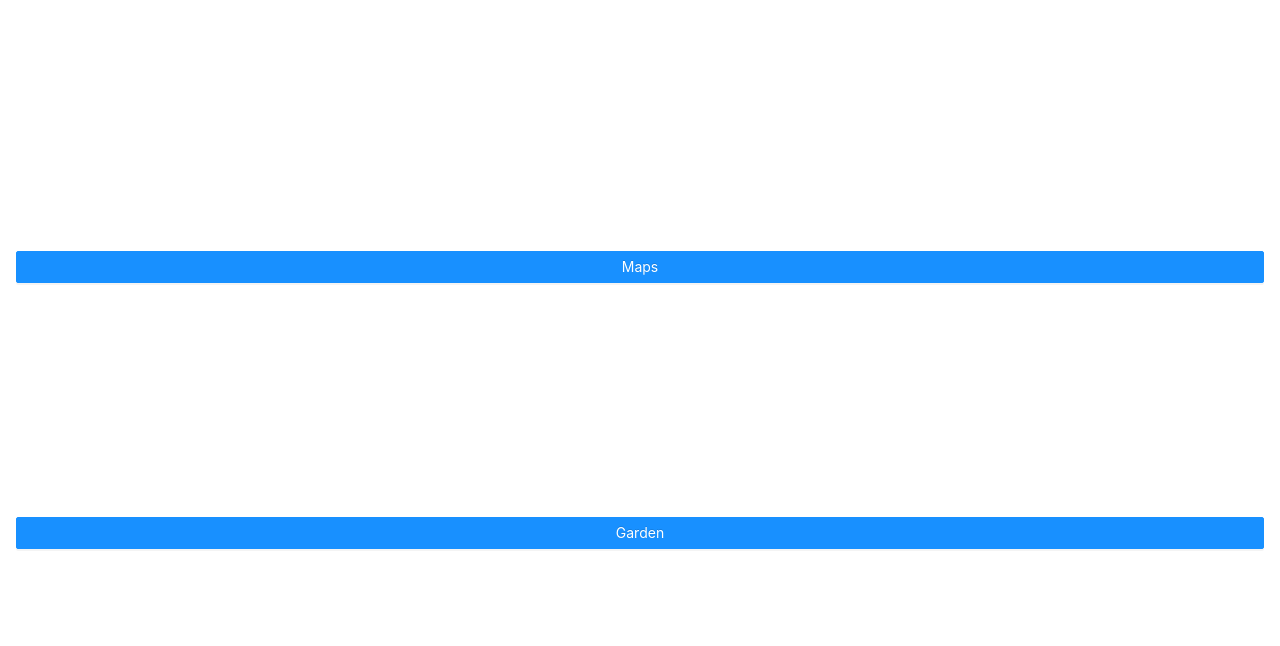
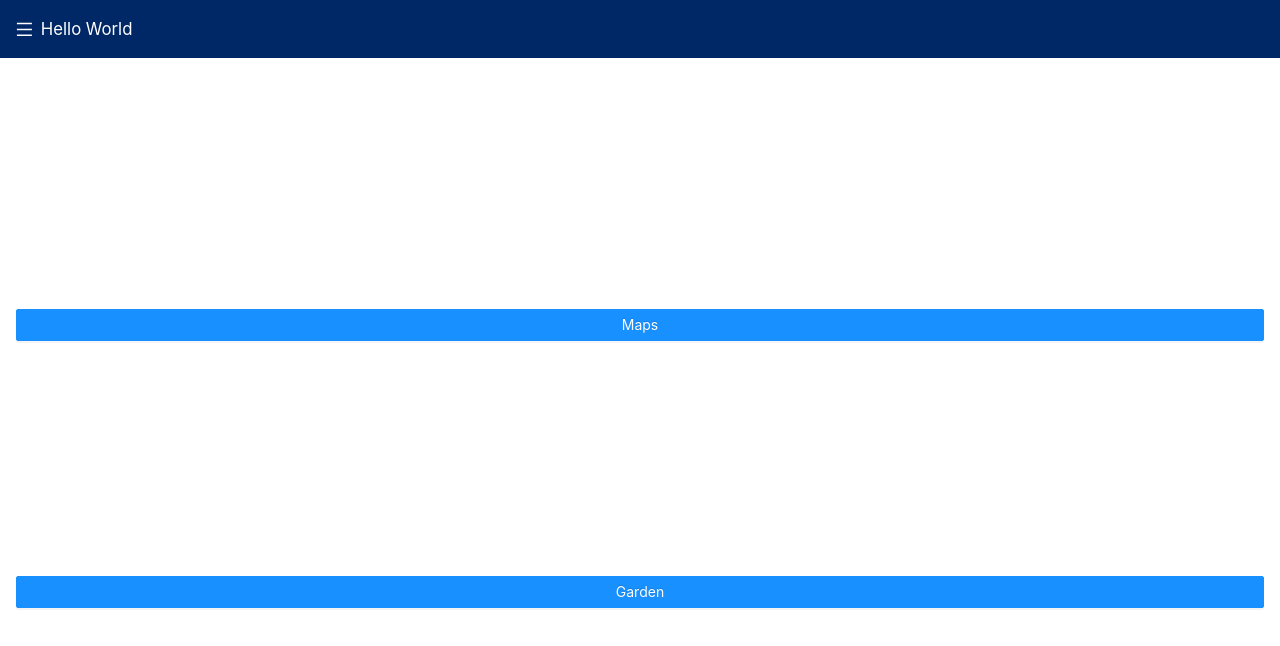
Before and after one commit to 94lite/GovHack-2021, a React (Create React App) app in the folder xample/client/webapp/: page / in a window 1280 px wide. Shown: the top 646 px of the page. Built offline with nearby package versions, Linux system fonts and the light colour scheme.

Commit message:
update template

```diff
--- a/xample/client/webapp/package.json
+++ b/xample/client/webapp/package.json
@@ -3,6 +3,7 @@
   "version": "0.1.0",
   "private": true,
   "dependencies": {
+    "@ant-design/icons": "^4.6.3",
     "@testing-library/jest-dom": "^5.11.4",
     "@testing-library/react": "^11.1.0",
     "@testing-library/user-event": "^12.1.10",
--- a/xample/client/webapp/src/PageContainers/Template.js
+++ b/xample/client/webapp/src/PageContainers/Template.js
@@ -1,15 +1,86 @@
 import React, { useState } from 'react';
+import { Drawer } from "antd";
+import { CloseSquareOutlined, CloseOutlined, MenuOutlined } from '@ant-design/icons';
 import Routes from './Routes';
 
-const container = {
+const header_style = {
+  color: "white",
+  background: "#002766",
+  padding: "16px",
+  fontSize: "larger",
+  display: "flex",
+  alignItems: "center"
+};
+
+const body_style = {
   padding: "16px",
   boxSizing: "border-box"
 };
 
+const menu_head_style = {
+  color: "white",
+  fontSize: "larger"
+};
+
+const menu_item_style = {
+  padding: "8px 16px",
+  borderBottom: "2px solid black",
+  fontSize: "larger"
+};
+
+const menu_items = [
+  ["Journey Planner", <CloseSquareOutlined />],
+  ["Garden", <CloseSquareOutlined />]
+]
+
 export default function Template() {
+  const [menuVis, setMenuVis] = useState(false);
+
+  const renderMenuItems = () => {
+    return menu_items.map(item => {
+
+      return (
+        <div
+          key={item[0]}
+          onClick={() => console.log(item[0])}
+          style={menu_item_style}
+        >
+          {item[1]}<span style={{ marginLeft: "8px" }}>{item[0]}</span>
+        </div>
+      )
+    });
+  }
+
   return (
-    <div style={container}>
-      <Routes />
+    <div>
+      <Drawer
+        title={
+          <span style={menu_head_style}>
+            Noah's Ark
+          </span>
+        }
+        placement="left"
+        visible={menuVis}
+        onClose={() => setMenuVis(false)}
+        closeIcon={<CloseOutlined style={{ color: "white"}} />}
+        bodyStyle={{
+          padding: "0",
+          color: "white"
+        }}
+        headerStyle={{ background: "#002766" }}
+        drawerStyle={{ background: "#002766" }}
+      >
+        {renderMenuItems()}
+      </Drawer>
+      <div style={header_style}>
+        <MenuOutlined
+          onClick={() => setMenuVis(true)}
+        />
+        <span style={{ marginLeft: "8px" }}>Hello World</span>
+      </div>
+      <div style={body_style}>
+        <Routes />
+      </div>
     </div>
   )
 }
```
